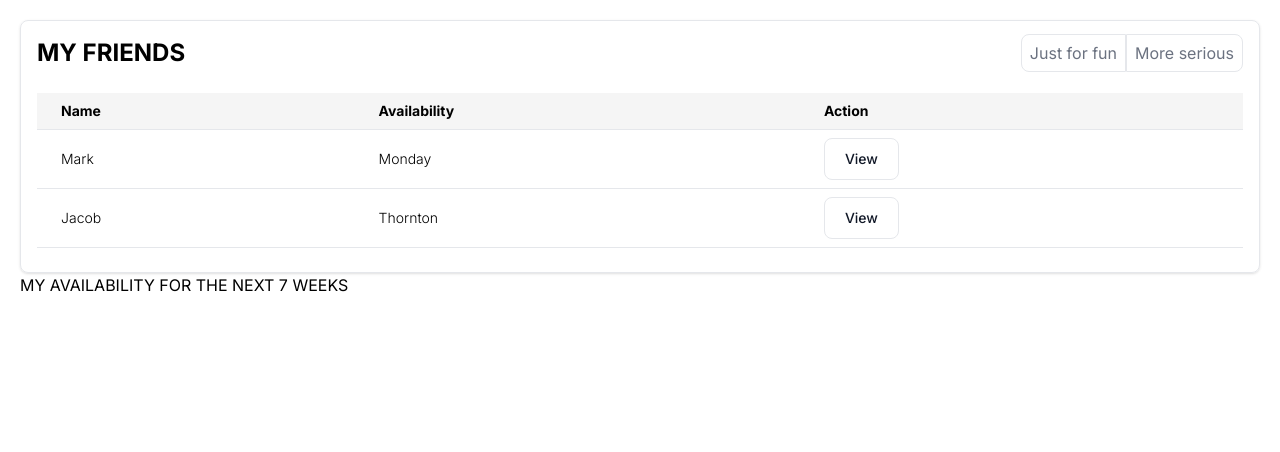
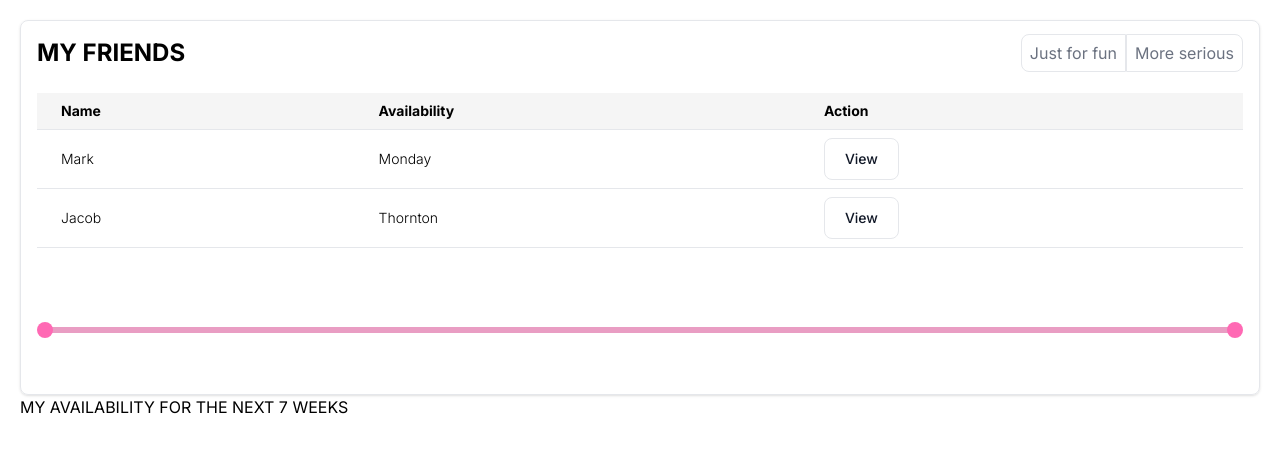
Before and after one commit to rafinutshaw/stafftribes-challenge, a Next.js app: page / in a window 1280 px wide. Shown: the top 452 px of the page. Built offline with nearby package versions, Linux system fonts and the light colour scheme.

Commit message:
Add interval slider

```diff
--- a/src/app/components/calender.tsx
+++ b/src/app/components/calender.tsx
@@ -1,6 +1,9 @@
+import { useState } from "react";
+import IntervalsSlider from "./generic-components/intervals-slider/intervals-slider";
 import ToggleGrid from "./generic-components/toggle-grid/toggle-grid";
 
 export default function Calender() {
+    const [value, setValue] = useState({ min: 0, max: 100 });
     return (
         <div className="p-4 app-section">
             <div className="flex justify-between items-center  pb-4">
@@ -43,7 +46,7 @@ export default function Calender() {
                     </div>
                 </div>
             </div>
-
+            <IntervalsSlider min={0} max={100} step={5} value={value} onChange={setValue} />
         </div>
     )
 }
--- /dev/null
+++ b/src/app/components/generic-components/intervals-slider/intervals-slider.tsx
@@ -0,0 +1,65 @@
+import { useEffect, useState } from "react";
+import './style.scss'
+
+export default function IntervalsSlider({ min, max, value, step, onChange }: any) {
+    const [minValue, setMinValue] = useState(value ? value.min : min);
+    const [maxValue, setMaxValue] = useState(value ? value.max : max);
+
+    useEffect(() => {
+        if (value) {
+            setMinValue(value.min);
+            setMaxValue(value.max);
+        }
+    }, [value]);
+
+    const handleChange = (newMin: number, newMax: number) => {
+        if (newMin >= newMax && newMax != max) {
+            newMax += 5
+        }
+        if (newMax <= newMin && newMin != min) {
+            newMin -= 5
+        }
+        setMinValue(newMin)
+        setMaxValue(newMax)
+        onChange({ min: newMin, max: newMax });
+    };
+
+    const minPos = ((minValue - min) / (max - min)) * 100;
+    const maxPos = ((maxValue - min) / (max - min)) * 100;
+
+    return (
+        <div className="wrapper">
+            <div className="input-wrapper">
+                <input
+                    className="input"
+                    type="range"
+                    value={minValue}
+                    min={min}
+                    max={max}
+                    step={step}
+                    onChange={(e) => handleChange(+e.target.value, maxValue)}
+                />
+                <input
+                    className="input"
+                    type="range"
+                    value={maxValue}
+                    min={min}
+                    max={max}
+                    step={step}
+                    onChange={(e) => handleChange(minValue, +e.target.value)}
+                />
+            </div>
+
+            <div className="control-wrapper">
+                <div className="control" style={{ left: `${minPos}%` }} />
+                <div className="rail">
+                    <div
+                        className="inner-rail"
+                        style={{ left: `${minPos}%`, right: `${100 - maxPos}%` }}
+                    />
+                </div>
+                <div className="control" style={{ left: `${maxPos}%` }} />
+            </div>
+        </div>
+    );
+};
--- /dev/null
+++ b/src/app/components/generic-components/intervals-slider/style.scss
@@ -0,0 +1,116 @@
+$thumb-size: 16px;
+
+@mixin track-styles {
+  appearance: none;
+  background: transparent;
+  border: transparent;
+}
+
+@mixin thumb-styles {
+  appearance: none;
+  pointer-events: all;
+  width: $thumb-size;
+  height: $thumb-size;
+  border-radius: 0px;
+  border: 0 none;
+  cursor: grab;
+  background-color: red;
+
+  &:active {
+    cursor: grabbing;
+  }
+}
+
+#root {
+  max-width: 500px;
+  padding: 12px;
+  margin: auto;
+}
+
+.wrapper {
+  position: relative;
+  display: flex;
+  align-items: center;
+  margin: 40px calc(#{$thumb-size} / 2);
+  padding-top: 1.6rem;
+  height: calc(#{$thumb-size} + 1.6rem);
+}
+
+.input-wrapper {
+  width: calc(100% + #{$thumb-size});
+  margin: 0 calc(#{$thumb-size} / -2);
+  position: absolute;
+  height: $thumb-size;
+}
+
+.control-wrapper {
+  width: 100%;
+  position: absolute;
+  height: $thumb-size;
+}
+
+.input {
+  position: absolute;
+  width: 100%;
+  pointer-events: none;
+  appearance: none;
+  height: 100%;
+  opacity: 0;
+  z-index: 3;
+  padding: 0;
+
+  &::-ms-track {
+    @include track-styles;
+  }
+
+  &::-moz-range-track {
+    @include track-styles;
+  }
+
+  &:focus::-webkit-slider-runnable-track {
+    @include track-styles;
+  }
+
+  &::-ms-thumb {
+    @include thumb-styles;
+  }
+
+  &::-moz-range-thumb {
+    @include thumb-styles;
+  }
+
+  &::-webkit-slider-thumb {
+    @include thumb-styles;
+  }
+}
+
+;
+
+.rail {
+  position: absolute;
+  width: 100%;
+  top: 50%;
+  transform: translateY(-50%);
+  height: 6px;
+  border-radius: 3px;
+  background: lightgrey;
+}
+
+.inner-rail {
+  position: absolute;
+  height: 100%;
+  background: hotpink;
+  opacity: 0.5;
+}
+
+.control {
+  width: $thumb-size;
+  height: $thumb-size;
+  border-radius: 50%;
+  position: absolute;
+  background: hotpink;
+  top: 50%;
+  margin-left: calc(#{$thumb-size} / -2);
+  transform: translate3d(0, -50%, 0);
+  z-index: 2;
+}
--- a/src/app/page.tsx
+++ b/src/app/page.tsx
@@ -1,3 +1,4 @@
+'use client'
 import Calender from "./components/calender";
 
 export default function Home() {
```
Also changed, not shown: package.json (+4 -3 lines), 1 other file (tests, documents, lock files or other folders).
